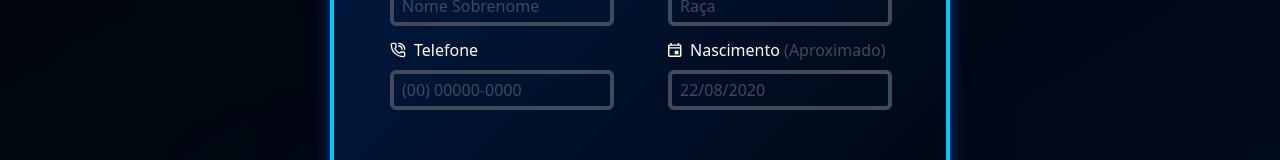
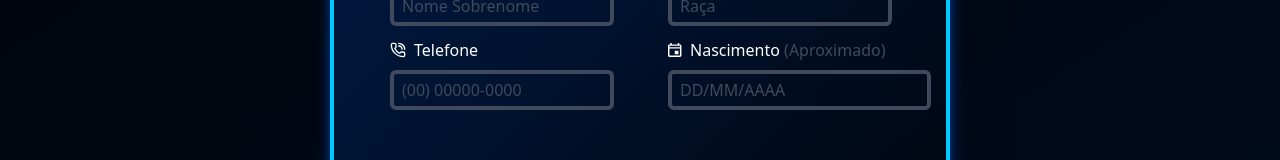
Before and after one commit to 4lvarofilho/Desafio-Estagio-SoftMakers, a Next.js app in the folder frontend/: page / in a window 1280 px wide. Both pictures are taken after a click on the button "Cadastrar". Shown: the part 426-586 px from the top of the page. Built offline with nearby package versions, Linux system fonts and the light colour scheme.

Commit message:
feat: create createPetService and fully implement CreatePetModal

```diff
--- a/frontend/package.json
+++ b/frontend/package.json
@@ -12,9 +12,14 @@
     "@emotion/react": "^11.14.0",
     "@emotion/styled": "^11.14.0",
     "@mui/material": "^6.4.4",
+    "@mui/x-date-pickers": "^7.26.0",
+    "axios": "^1.7.9",
+    "date-fns": "^4.1.0",
+    "dayjs": "^1.11.13",
     "lucide-react": "^0.475.0",
     "next": "15.1.7",
     "react": "^19.0.0",
+    "react-datepicker": "^8.0.0",
     "react-dom": "^19.0.0"
   },
   "devDependencies": {
--- a/frontend/src/components/CreatePetModal.tsx
+++ b/frontend/src/components/CreatePetModal.tsx
@@ -2,10 +2,38 @@
 
 import { ArrowLeftCircle, CircleUser, PhoneCall, PlusCircle, X } from 'lucide-react';
 import Image from 'next/image';
-import { useState } from 'react';
+import React, { useState } from 'react';
+import { DateInput } from './DateInput';
+import { createPet } from '@/services/createPetService';
 
-export function CreatePetModal({ onClose }: {onClose: () => void}) {
+export function CreatePetModal({ onClose }: { onClose: () => void }) {
+  const [birthDate, setBirthDate] = useState<Date | null>(null);
   const [selectedPet, setSelectedPet] = useState<'cachorro' | 'gato'>('cachorro');
+
+  async function handleSubmit(event: React.FormEvent<HTMLFormElement>) {
+    event.preventDefault()
+
+    const formData = new FormData(event.currentTarget)
+
+    const formattedDate = birthDate ? birthDate.toISOString().split('T')[0] : ''
+
+    const petData = {
+      name: formData.get('petName') as string,
+      ownerName: formData.get('owner') as string,
+      phone: formData.get('phone') as string,
+      birthDate: formattedDate,
+      type: formData.get('petType') as 'cachorro' | 'gato',
+      breed: formData.get('breed') as string,
+    }
+
+    const response = await createPet(petData)
+
+    alert(response.message)
+
+    if (response.success) {
+      onClose()
+    }
+  }
 
   return (
     <div className="fixed inset-0 bg-black/60 flex items-center justify-center">
@@ -18,7 +46,7 @@ export function CreatePetModal({ onClose }: {onClose: () => void}) {
           </button>
         </div>
         <div className="ml-14 mt-14">
-          <form action="">
+          <form onSubmit={handleSubmit}>
             <div className="grid grid-cols-2 justify-center items-center">
               <div className="flex flex-col gap-2">
                 <div className="flex gap-2">
@@ -135,15 +163,7 @@ export function CreatePetModal({ onClose }: {onClose: () => void}) {
                     <span className='text-grey font-medium'> (Aproximado)</span>
                   </label>
                 </div>
-                <input
-                  type="text"
-                  name="birthDate"
-                  id="birthDate"
-                  className="h-10 bg-transparent max-w-56 rounded-md outline-none border-4 border-grey placeholder:text-grey
-                  py-3 pl-2 focus:text-white focus:border-white transition-colors"
-                  placeholder="22/08/2020"
-                  required
-                />
+                <DateInput value={birthDate} onChange={setBirthDate} />
               </div>
             </div>
             <div className="my-14 flex justify-between">
--- /dev/null
+++ b/frontend/src/components/DateInput.tsx
@@ -0,0 +1,32 @@
+'use client'
+
+import DatePicker from 'react-datepicker'
+import { registerLocale } from 'react-datepicker'
+import {ptBR} from 'date-fns/locale/pt-BR'
+import 'react-datepicker/dist/react-datepicker.css'
+
+registerLocale('pt-BR', ptBR)
+
+interface DateInputProps {
+  value: Date | null
+  onChange: (date: Date | null) => void
+}
+
+export function DateInput({ value, onChange }: DateInputProps) {
+  return (
+    <div className="relative w-full">
+      <DatePicker
+        selected={value}
+        onChange={onChange}
+        locale="pt-BR"
+        dateFormat="dd/MM/yyyy"
+        showYearDropdown
+        showMonthDropdown
+        dropdownMode="select"
+        className="h-10 bg-transparent w-full rounded-md outline-none border-4 border-grey placeholder:text-grey
+          py-3 pl-2 pr-4 focus:text-white text-white"
+        placeholderText="DD/MM/AAAA"
+      />
+    </div>
+  )
+}
--- /dev/null
+++ b/frontend/src/services/createPetService.ts
@@ -0,0 +1,25 @@
+import axios from 'axios'
+
+export interface PetData {
+  name: string
+  ownerName: string
+  phone: string
+  birthDate: string
+  type: 'cachorro' | 'gato'
+  breed: string
+}
+
+export async function createPet(petData: PetData) {
+  try {
+    const response = await axios.post('/api/pets', petData)
+
+    if (response.status === 201) {
+      return { success: true, message: 'Pet cadastrado com sucesso!' }
+    } else {
+      return { success: false, message: 'Erro ao cadastrar pet.' }
+    }
+  } catch (error) {
+    console.error('Erro ao enviar requisição:', error)
+    return { success: false, message: 'Erro na requisição. Tente novamente.' }
+  }
+}
--- a/frontend/tailwind.config.ts
+++ b/frontend/tailwind.config.ts
@@ -8,17 +8,6 @@ export default {
   ],
   theme: {
     extend: {
-      backgroundImage: {
-        'softpet': `
-            radial-gradient(50% 50% at 50% 50%,
-            rgba(0, 102, 255, 0.45) 0%,
-            rgba(0, 32, 79, 0.00) 100%);
-          ),
-            background: radial-gradient(50% 50% at 50% 50%,
-            rgba(0, 102, 255, 0.20) 0%,
-            rgba(0, 32, 79, 0.00) 100%);
-        `
-      },
       colors: {
         background: "var(--background)",
         foreground: "var(--foreground)",
```
Also changed, not shown: 1 other file (tests, documents, lock files or other folders).
